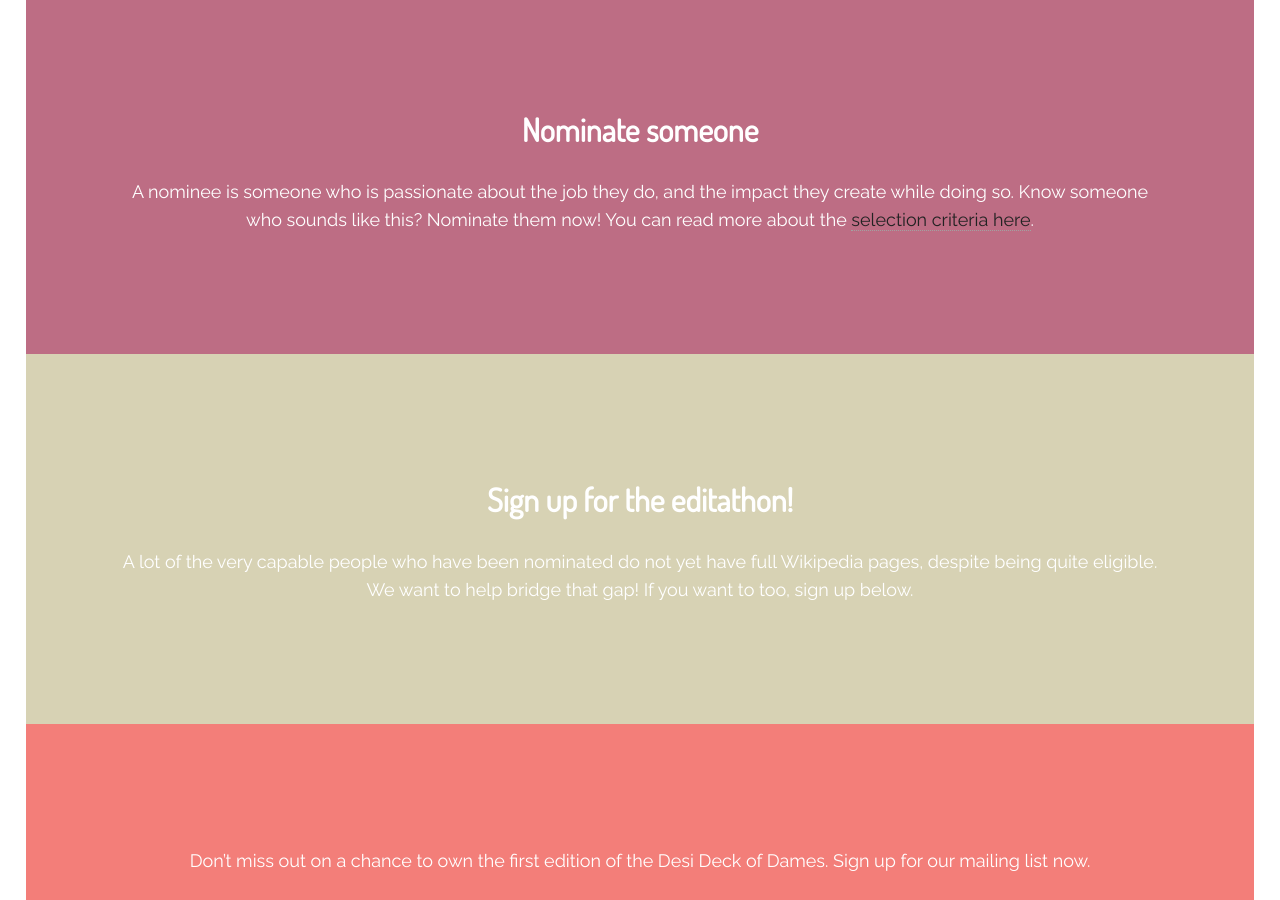
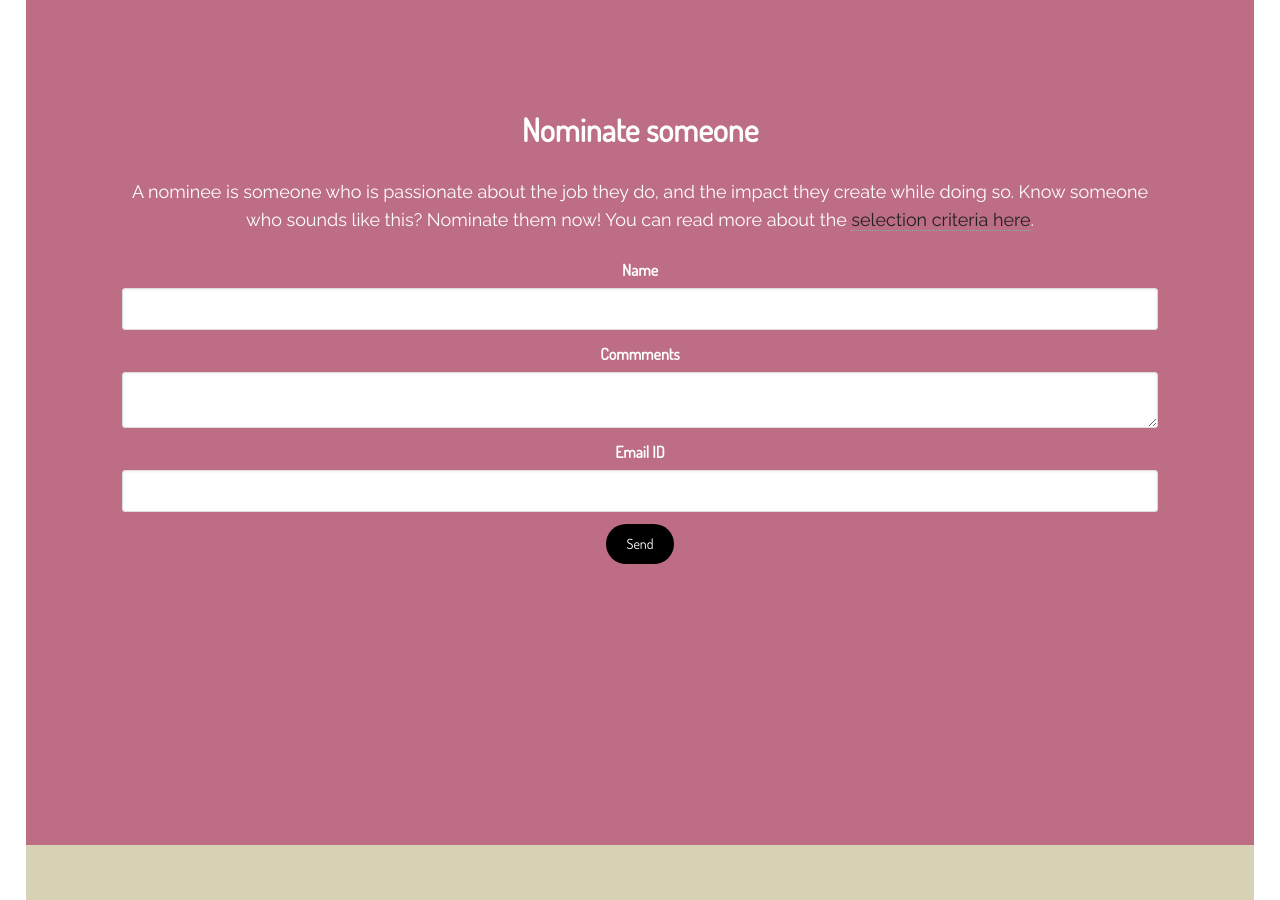
Before and after one commit to tanvibhakta/desi-deck-website, a Jekyll site: the page built from index.md, in a window 1280 px wide and 900 px high, scrolled down 1106 px. Built offline with Jekyll 4.4.1, drawn with Linux system fonts in a browser that asks for light colours; comment, search, counter and statistics services are not loaded.

Commit message:
Custom gform

```diff
--- /dev/null
+++ b/_includes/nominate-form.html
@@ -0,0 +1,12 @@
+<div id="nominate_form">
+    <form action="https://docs.google.com/forms/d/e/1FAIpQLSfeHRXvbrUEqvwJjENL8u_fJQfC5nslMbtP9h83dysOsiyXyg/formResponse?embedded=true" method="post" target="no-target">
+        <label>Name</label>
+        <input name="entry.1919681697" type="text" required/>
+        <label>Commments</label>
+        <textarea name="entry.1720667846" type="text"></textarea>
+        <label>Email ID</label>
+        <input name="entry.977994425" type="text" />
+        <input type="submit" value="Send">
+    </form>
+    <iframe src="#" id="no-target" name="no-target" style="visibility:hidden"></iframe>
+</div>
--- a/_includes/page-panels.html
+++ b/_includes/page-panels.html
@@ -15,7 +15,7 @@
     <div class="page-lead-content">
       <h2>{{content.title}}</h2>
       <p>{{content.text}}<a href="{{content.url}}">{{content.url-text}}</a>.</p>
-
+      {% include nominate-form.html %}
     </div>
   </div>
 </div>
```
